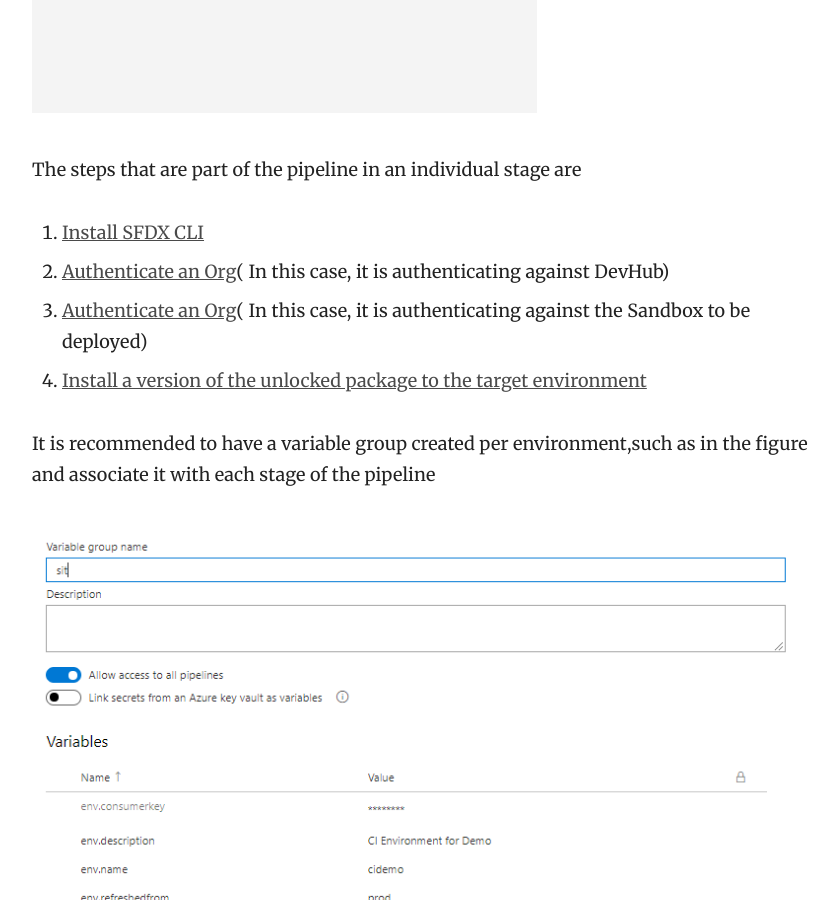
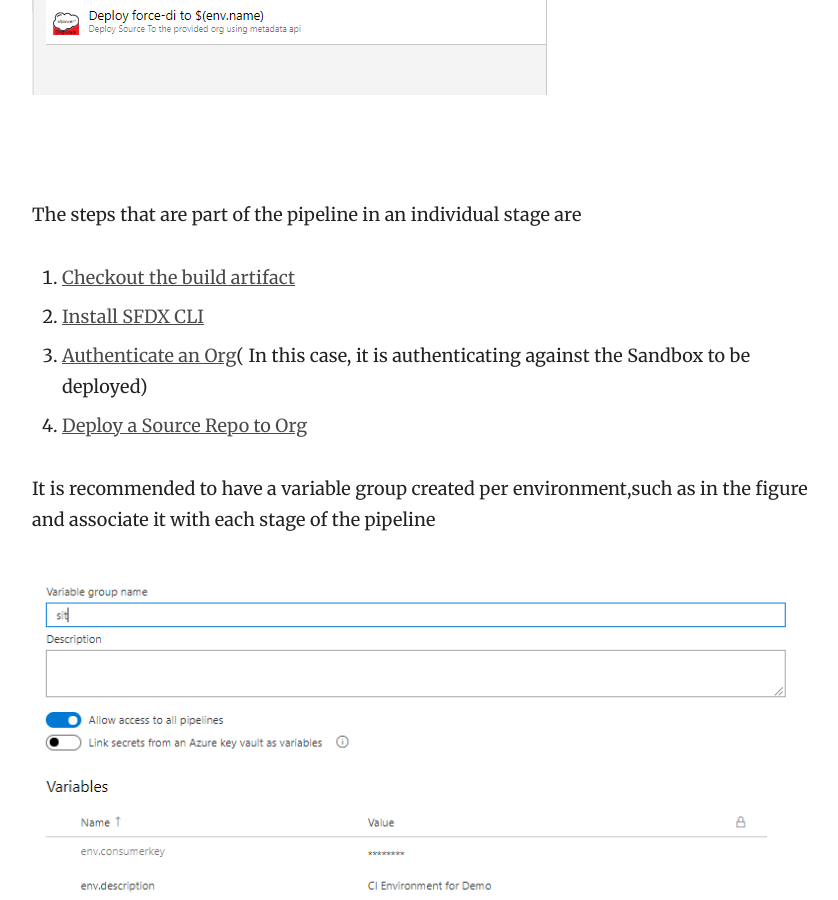
Before and after one commit to nbatterham/sfpowerscripts-doc, a Jekyll site: the page built from _docs/Pipelines/Org Development Release Pipeline .md, in a window 1280 px wide and 900 px high, scrolled down 1375 px. Shown: the whole window, without its empty margins (358-1196 px from the left). Built offline with Jekyll 4.4.1, drawn with Linux system fonts in a browser that asks for light colours.

Commit message:
Updated '_docs/Pipelines/Org Development Release Pipeline .md' via CloudCannon

```diff
--- a/_docs/Pipelines/Org Development Release Pipeline .md
+++ b/_docs/Pipelines/Org Development Release Pipeline .md
@@ -4,7 +4,7 @@ category: Pipelines
 order: 4
 ---
 
-Release pipelines are one of the most exciting benefits of using Azure Pipelines, which is not just for Continous Integration but can also act us an automated release orchestrator. This sample pipeline demonstrates how to orchestrate during an org wide development model. We simulate the creation of an build artifact utilizing the  Continous Integration Pipeline - Org Based
+Release pipelines are one of the most exciting benefits of using Azure Pipelines, which is not just for Continous Integration but can also act us an automated release orchestrator. This sample pipeline demonstrates how to orchestrate during an org wide development model. We simulate the creation of an build artifact utilizing the Continous Integration Pipeline - Org Based
 
 The pipeline is manually triggered by some one releasing a previously build artifact to the the environment. This could be automated using the various mechanisms available in Azure Pipelines
 
@@ -18,14 +18,16 @@ You can import and modify this pipeline using the file provide in the [link](htt
 
 **Tasks Snapshot in one of the stages**
 
-**![](/images/Unlocked Package CD Pipeline Tasks.png){: width="505" height="345"}**
+**![](/images/Source Package CD Pipeline Tasks.png){: width="517" height="327"}**
+
+&nbsp;
 
 The steps that are part of the pipeline in an individual stage are
 
-1. [Install SFDX CLI](/Tasks/Common-Utility-Tasks/Install%20SFDX%20CLI/)
-2. [Authenticate an Org](/Tasks/Common-Utility-Tasks/Authenticate%20an%20Org/)( In this case, it is authenticating against DevHub)
+1. [Checkout the build artifact](/Tasks/Deployment-Tasks/Checkout%20a%20build%20artifact/)
+2. [Install SFDX CLI](/Tasks/Common-Utility-Tasks/Install%20SFDX%20CLI/)
 3. [Authenticate an Org](/Tasks/Common-Utility-Tasks/Authenticate%20an%20Org/)( In this case, it is authenticating against the Sandbox to be deployed)
-4. [Install a version of the unlocked package to the target environment](/Tasks/Deployment-Tasks/Install%20an%20Unlocked%20Package/)
+4. [Deploy a&nbsp;Source Repo to Org](/Tasks/Deployment-Tasks/Deploy%20Source%20to%20Org/)
 
 It is recommended to have a variable group created per environment,such as in the figure and associate it with each stage of the pipeline
 
```
